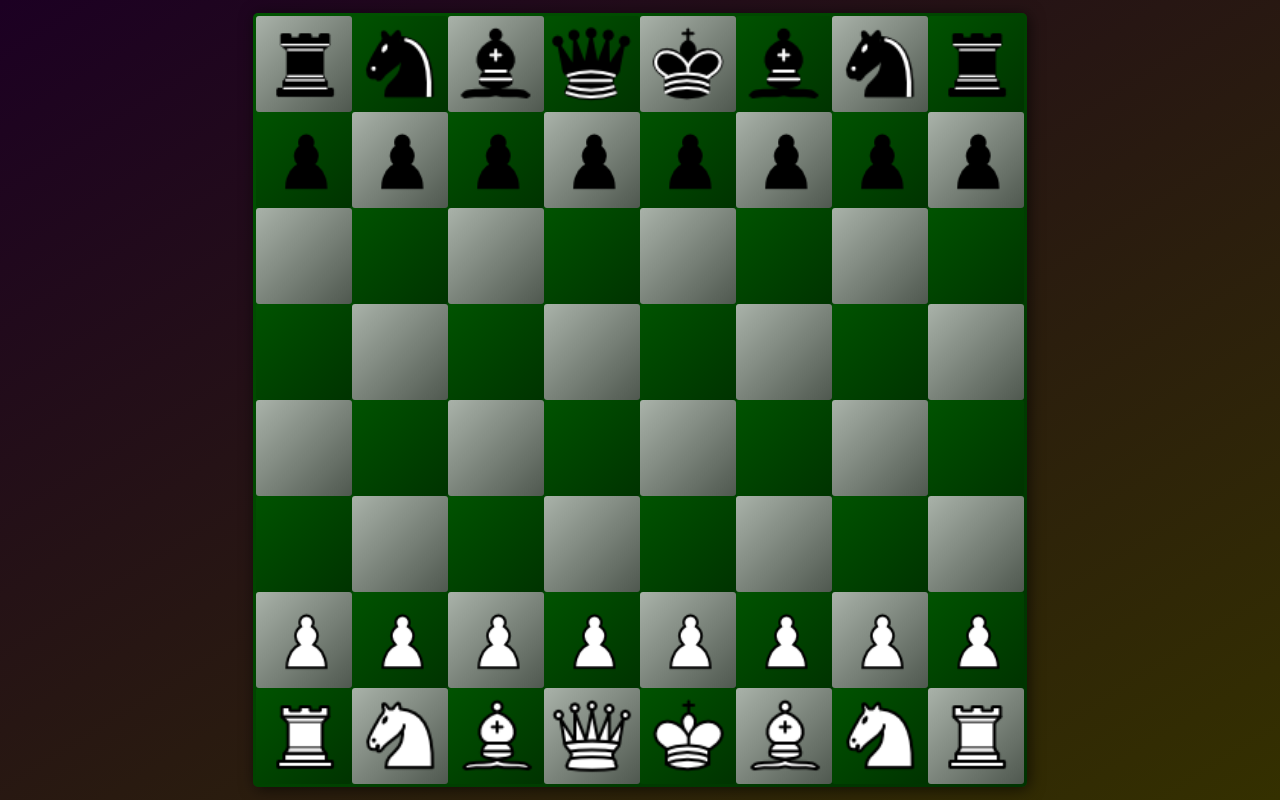
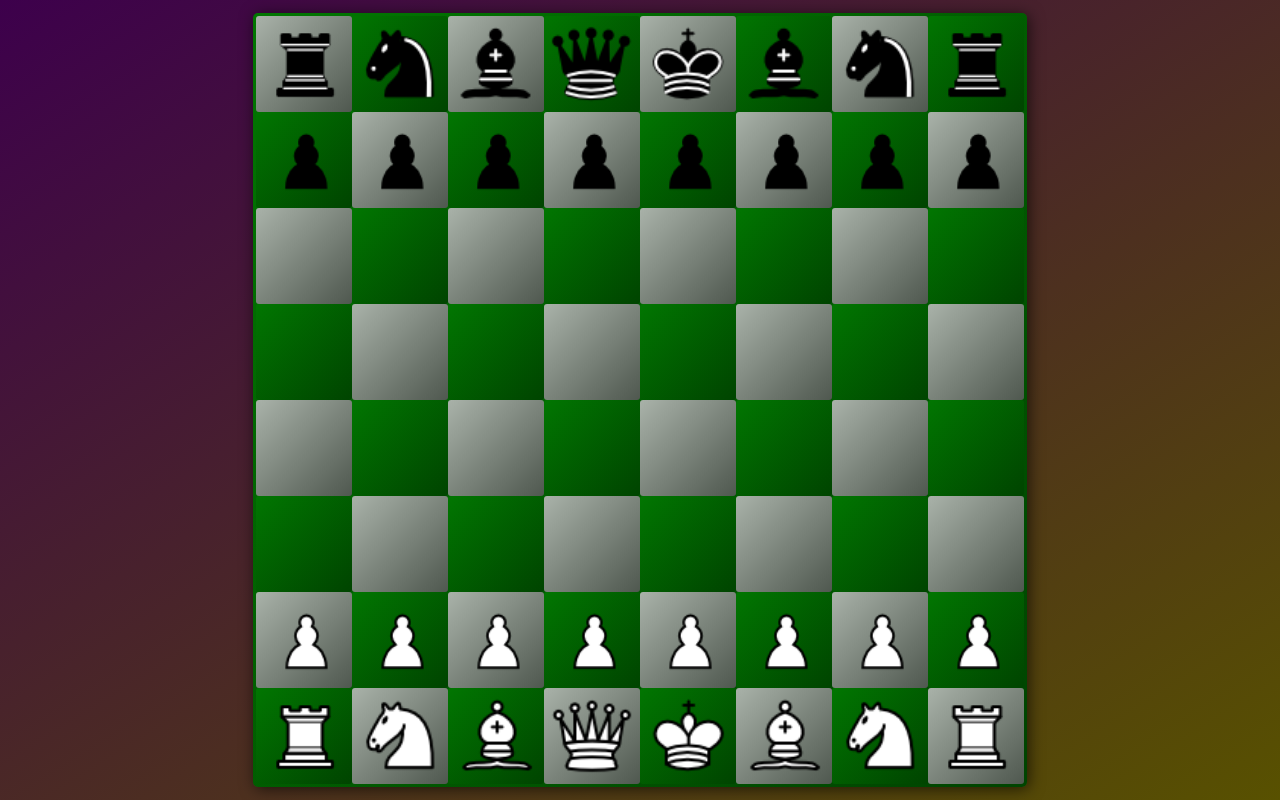
Before and after one commit to TusharSanisare/Chess---Game, a plain HTML site: page index.html in a window 1280 px wide. Drawn offline with Linux system fonts and the light colour scheme.

Commit message:
Update style.css

```diff
--- a/style.css
+++ b/style.css
@@ -11,6 +11,7 @@
         height: 100vh;
         width: 100vw;
         background:linear-gradient(to right bottom ,rgb(28, 0, 35),rgb(52, 48, 0));
+        background:linear-gradient(to right bottom ,rgb(61, 0, 76),rgb(88, 81, 0));
         display: grid;
         place-items: center;
     }
@@ -20,7 +21,7 @@
     }
     .border-wrap{
         padding: 3px;
-        background:linear-gradient(to right bottom ,rgb(0, 83, 0),rgb(0, 51, 0));
+        background:linear-gradient(to right bottom ,rgb(1, 118, 1),rgb(0, 68, 0));
         box-shadow: 2px 2px 15px rgba(0, 0, 0, 0.619);
         border-radius: 5px;
     }
@@ -33,7 +34,7 @@
         width: 12vh;
     }
     .dark{
-        background: linear-gradient(to right bottom,rgb(0, 83, 0),rgb(0, 51, 0));
+        background: linear-gradient(to right bottom,rgb(1, 118, 1),rgb(0, 68, 0));
     }
     .light{
         background: linear-gradient(to right bottom,rgb(169, 178, 169),rgb(79, 88, 79));
```
